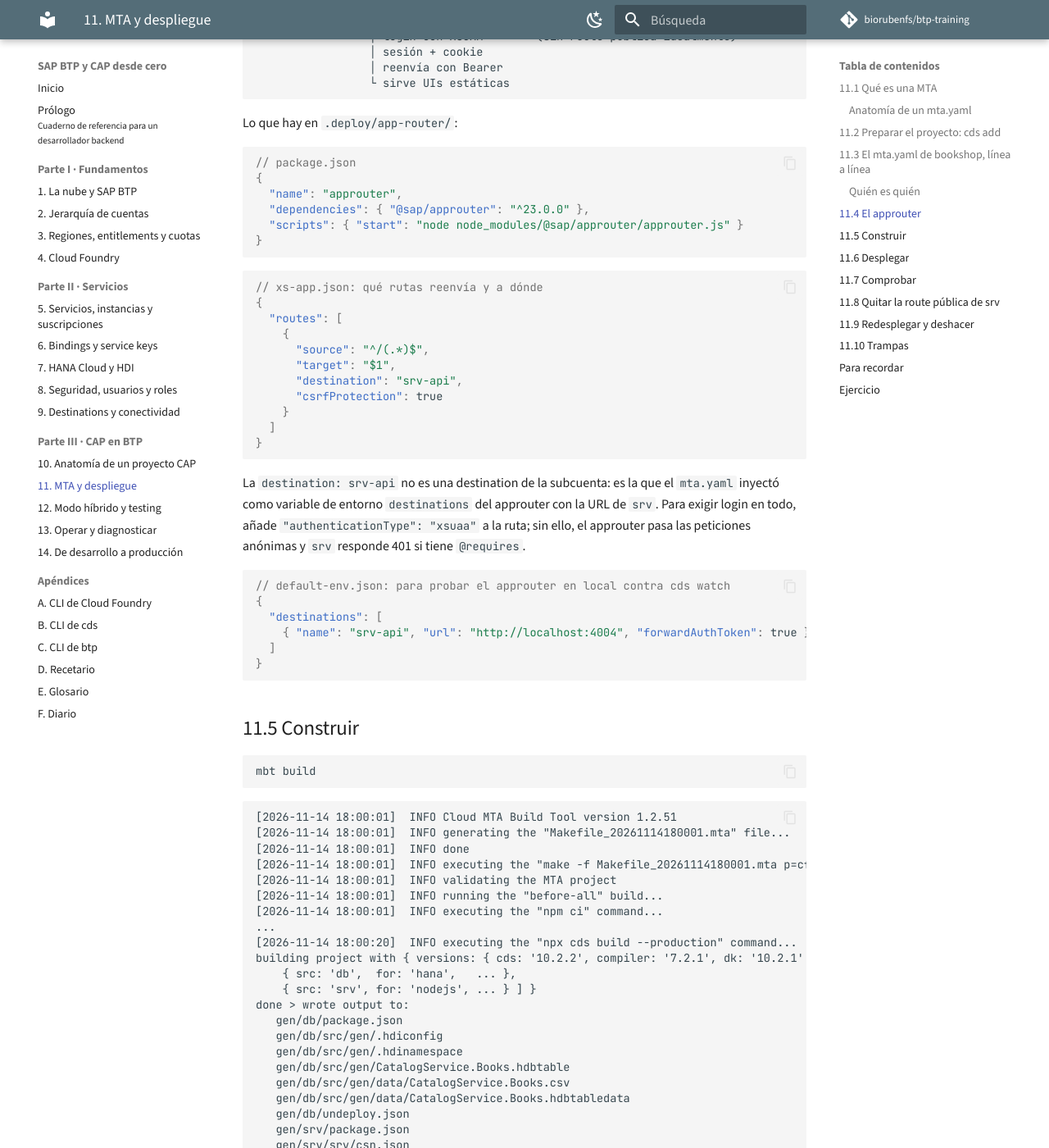
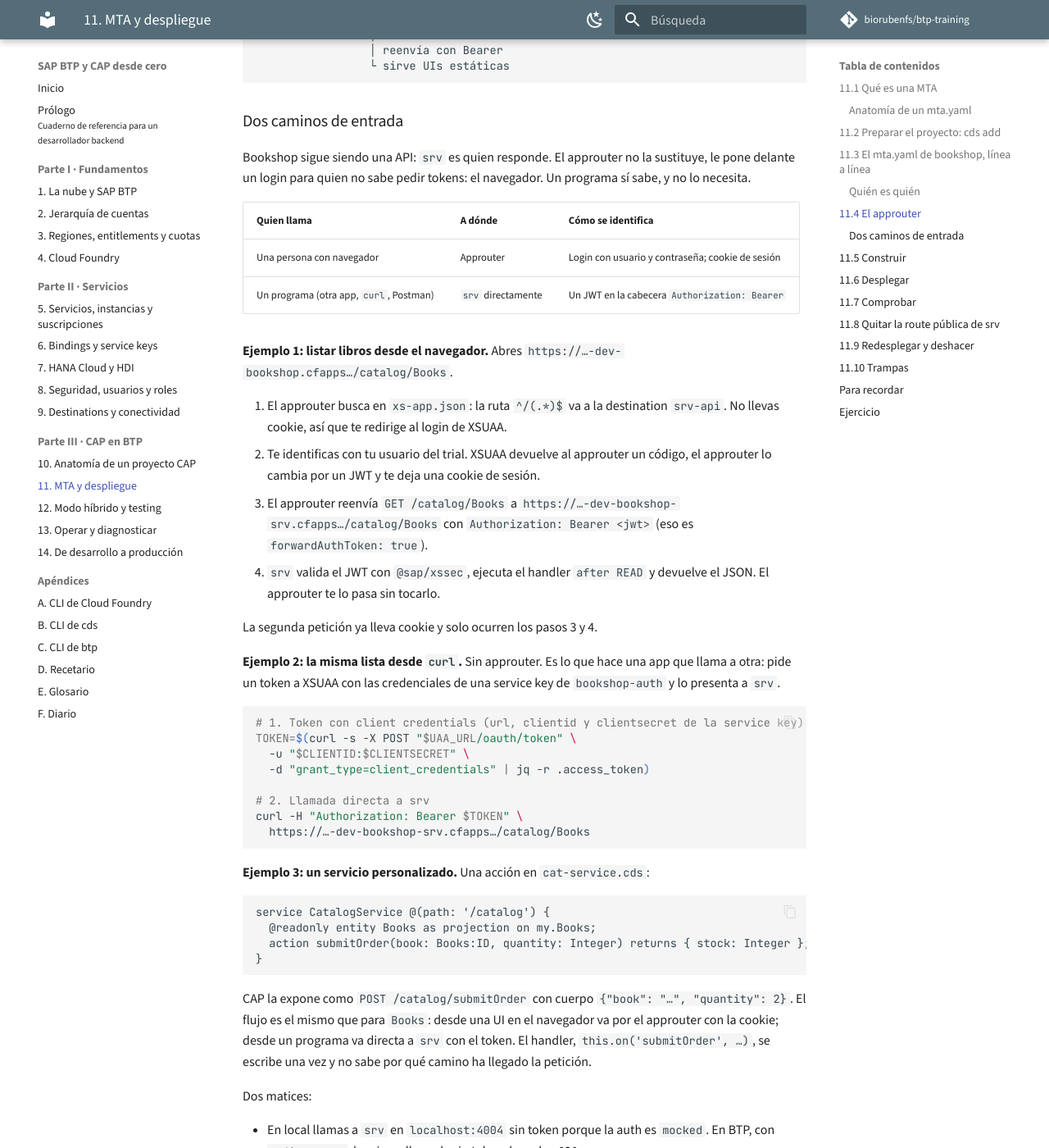
Before and after one commit to biorubenfs/btp-training, an MkDocs documentation site: the page built from libro-btp/11-mta-y-despliegue.md, in a window 1280 px wide and 1400 px high, scrolled down 11109 px. Shown: the whole window at 82% size. Built offline with MkDocs 1.6.1 and Material for MkDocs 9.7.7, drawn with Linux system fonts in a browser that asks for light colours; comment, search, counter and statistics services are not loaded; some of the changed text lies outside the part shown.

Commit message:
Capítulo 11: los dos caminos de entrada (navegador por approuter, programas directo a srv) con tres ejemplos; ruta /catalog en vez de /odata/v4/catalog
Co-Authored-By: Claude Fable 5.1 <noreply@anthropic.com>

````diff
--- a/libro-btp/11-mta-y-despliegue.md
+++ b/libro-btp/11-mta-y-despliegue.md
@@ -457,6 +457,73 @@ El approuter es una app Node.js de SAP que hace de puerta de entrada:
                  │ reenvía con Bearer
                  └ sirve UIs estáticas
 ```
+
+### Dos caminos de entrada
+
+Bookshop sigue siendo una API: `srv` es quien responde. El approuter no la
+sustituye, le pone delante un login para quien no sabe pedir tokens: el
+navegador. Un programa sí sabe, y no lo necesita.
+
+| Quien llama                          | A dónde              | Cómo se identifica                                   |
+|--------------------------------------|----------------------|------------------------------------------------------|
+| Una persona con navegador            | Approuter            | Login con usuario y contraseña; cookie de sesión     |
+| Un programa (otra app, `curl`, Postman) | `srv` directamente | Un JWT en la cabecera `Authorization: Bearer`        |
+
+**Ejemplo 1: listar libros desde el navegador.** Abres
+`https://…-dev-bookshop.cfapps…/catalog/Books`.
+
+1. El approuter busca en `xs-app.json`: la ruta `^/(.*)$` va a la
+   destination `srv-api`. No llevas cookie, así que te redirige al login de
+   XSUAA.
+2. Te identificas con tu usuario del trial. XSUAA devuelve al approuter un
+   código, el approuter lo cambia por un JWT y te deja una cookie de sesión.
+3. El approuter reenvía `GET /catalog/Books` a
+   `https://…-dev-bookshop-srv.cfapps…/catalog/Books` con
+   `Authorization: Bearer <jwt>` (eso es `forwardAuthToken: true`).
+4. `srv` valida el JWT con `@sap/xssec`, ejecuta el handler `after READ`
+   y devuelve el JSON. El approuter te lo pasa sin tocarlo.
+
+La segunda petición ya lleva cookie y solo ocurren los pasos 3 y 4.
+
+**Ejemplo 2: la misma lista desde `curl`.** Sin approuter. Es lo que hace
+una app que llama a otra: pide un token a XSUAA con las credenciales de una
+service key de `bookshop-auth` y lo presenta a `srv`.
+
+```bash
+# 1. Token con client credentials (url, clientid y clientsecret de la service key)
+TOKEN=$(curl -s -X POST "$UAA_URL/oauth/token" \
+  -u "$CLIENTID:$CLIENTSECRET" \
+  -d "grant_type=client_credentials" | jq -r .access_token)
+
+# 2. Llamada directa a srv
+curl -H "Authorization: Bearer $TOKEN" \
+  https://…-dev-bookshop-srv.cfapps…/catalog/Books
+```
+
+**Ejemplo 3: un servicio personalizado.** Una acción en `cat-service.cds`:
+
+```cds
+service CatalogService @(path: '/catalog') {
+  @readonly entity Books as projection on my.Books;
+  action submitOrder(book: Books:ID, quantity: Integer) returns { stock: Integer };
+}
+```
+
+CAP la expone como `POST /catalog/submitOrder` con cuerpo
+`{"book": "…", "quantity": 2}`. El flujo es el mismo que para `Books`:
+desde una UI en el navegador va por el approuter con la cookie; desde un
+programa va directa a `srv` con el token. El handler,
+`this.on('submitOrder', …)`, se escribe una vez y no sabe por qué camino ha
+llegado la petición.
+
+Dos matices:
+
+- En local llamas a `srv` en `localhost:4004` sin token porque la auth es
+  `mocked`. En BTP, con `auth: xsuaa`, la misma llamada sin token devuelve
+  **401**.
+- Si quitas la route pública de `srv` (11.8), los programas entran también
+  por el approuter: acepta un `Authorization: Bearer` que ya venga puesto y
+  lo reenvía sin pedir login.
 
 Lo que hay en `.deploy/app-router/`:
 
````
Also changed, not shown: other parts of libro-btp/11-mta-y-despliegue.md (+2 -2 lines).
